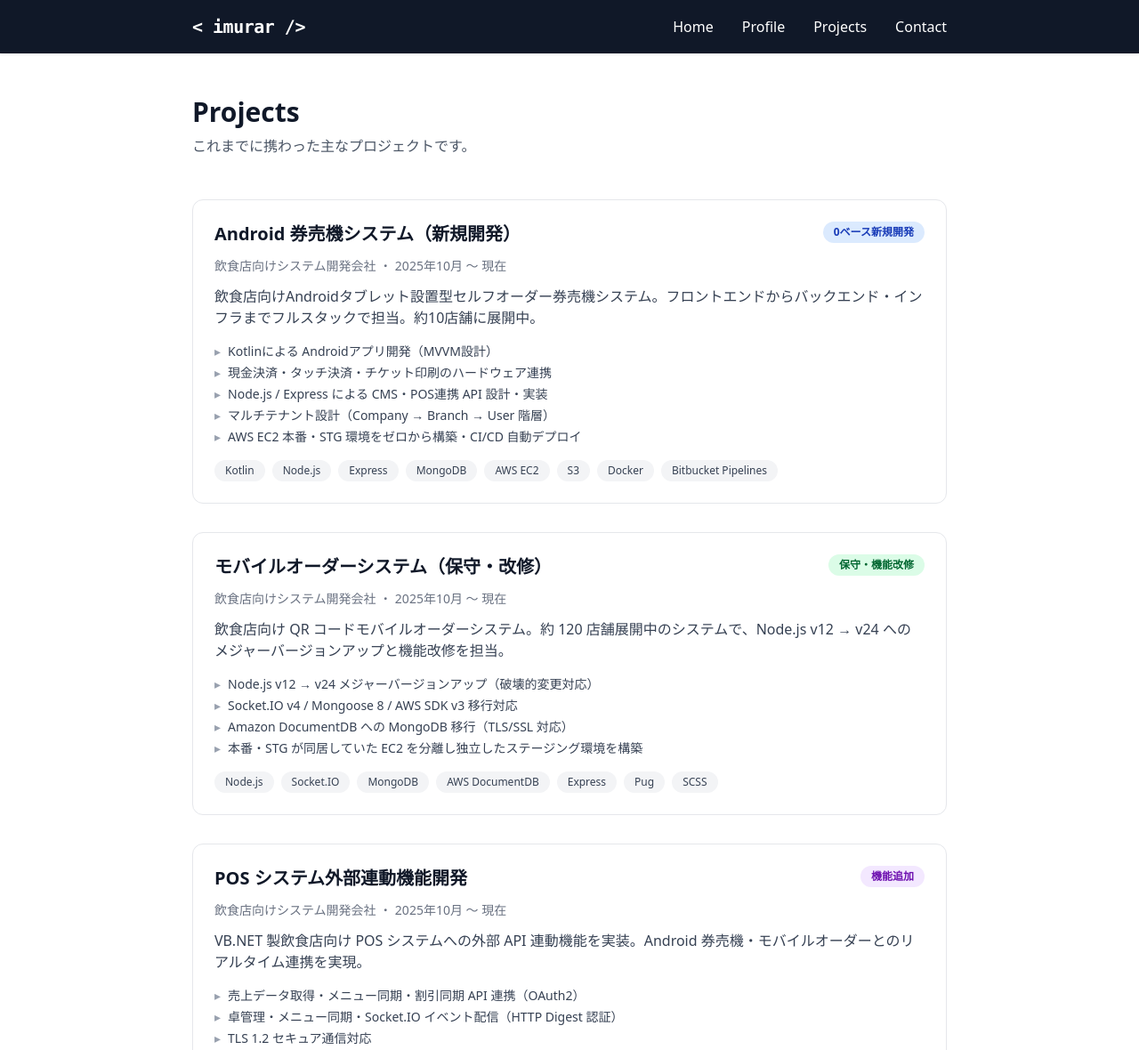
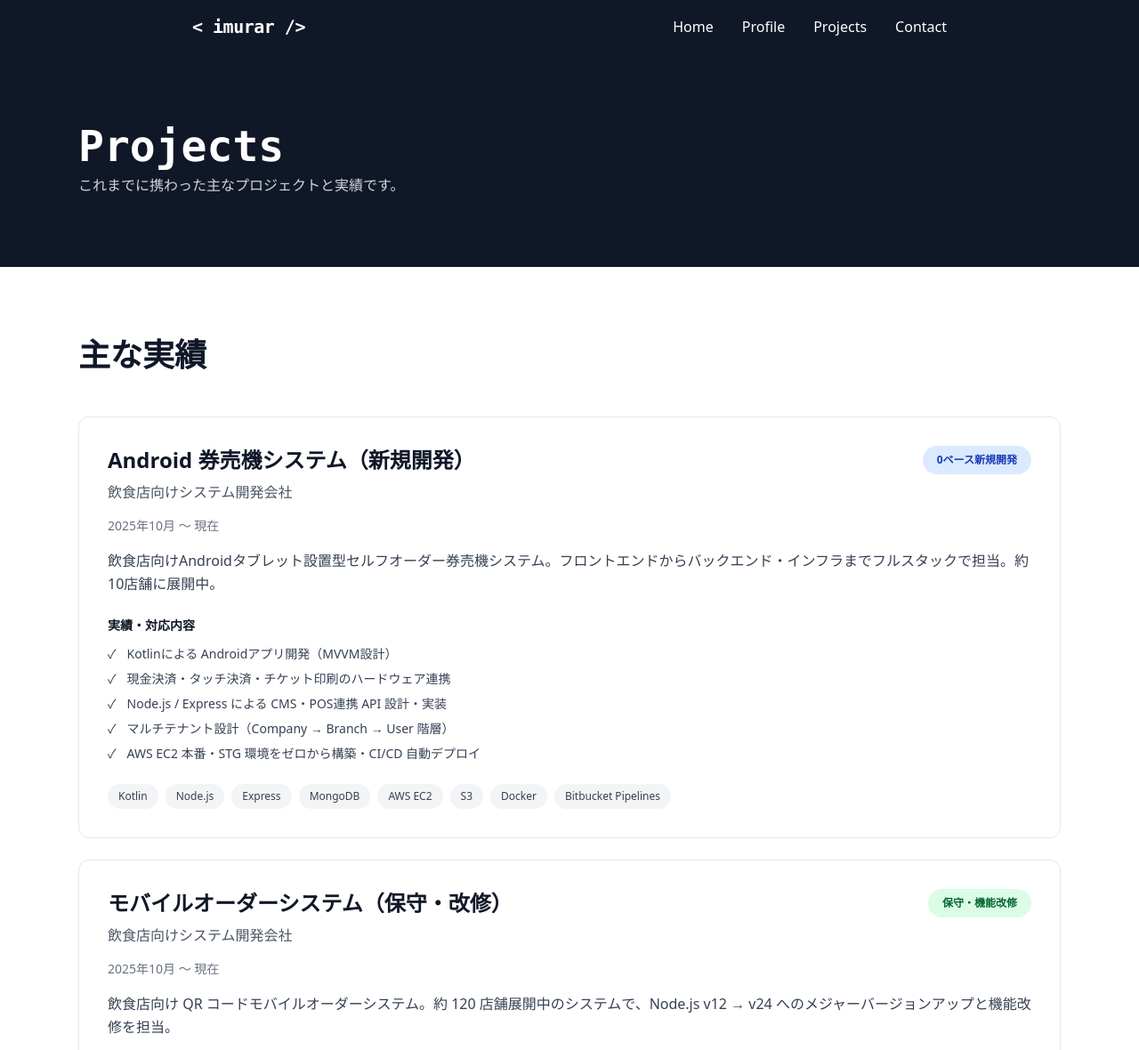
Before and after one commit to imurar/imurar-portfolio, an Astro site: page /projects in a window 1280 px wide. Shown: the top 1180 px of the page at 89% size. Built offline with nearby package versions, Linux system fonts and the light colour scheme; Astro itself is replaced by a stand-in of ours.

Commit message:
[refactor] Projects ページをホームページと同じ質感に統一

```diff
--- a/src/pages/projects.astro
+++ b/src/pages/projects.astro
@@ -58,32 +58,67 @@ const prevExperience = [
 ---
 
 <BaseLayout title="プロジェクト - imurar">
-  <div class="max-w-4xl mx-auto px-6 py-12 w-full">
-    <h1 class="text-3xl font-bold mb-2">Projects</h1>
-    <p class="text-gray-600 mb-12">これまでに携わった主なプロジェクトです。</p>
+  <!-- ヒーロー -->
+  <section class="bg-gray-900 text-white py-20">
+    <div class="max-w-6xl mx-auto px-6 w-full">
+      <h1 class="text-5xl font-mono font-bold mb-2">Projects</h1>
+      <p class="text-gray-300">これまでに携わった主なプロジェクトと実績です。</p>
+    </div>
+  </section>
 
   <!-- メインプロジェクト -->
-    <div class="space-y-8 mb-16">
+  <section class="py-20">
+    <div class="max-w-6xl mx-auto px-6 w-full">
+      <h2 class="text-4xl font-mono font-bold mb-12">主な実績</h2>
+      <div class="space-y-6">
         {projects.map((project) => (
-        <div class="border border-gray-200 rounded-xl p-6 hover:shadow-md transition">
-          <div class="flex flex-wrap items-start justify-between gap-2 mb-3">
-            <h2 class="text-xl font-bold">{project.title}</h2>
-            <span class={`text-xs font-semibold px-3 py-1 rounded-full ${project.typeColor}`}>
+          <div class="bg-white border border-gray-200 rounded-xl p-8 hover:shadow-lg transition">
+            <div class="flex flex-col md:flex-row md:items-start md:justify-between gap-4 mb-4">
+              <div>
+                <h2 class="text-2xl font-bold mb-2">{project.title}</h2>
+                <p class="text-gray-600">{project.company}</p>
+              </div>
+              <span class={`text-xs font-semibold px-4 py-2 rounded-full whitespace-nowrap ${project.typeColor}`}>
                 {project.type}
               </span>
             </div>
-          <p class="text-sm text-gray-500 mb-3">{project.company} ・ {project.period}</p>
-          <p class="text-gray-700 mb-4">{project.description}</p>
-          <ul class="mb-4 space-y-1">
+            <p class="text-sm text-gray-500 mb-4">{project.period}</p>
+            <p class="text-gray-700 mb-6 leading-relaxed">{project.description}</p>
+            <div class="mb-6">
+              <h3 class="text-sm font-semibold text-gray-900 mb-3">実績・対応内容</h3>
+              <ul class="space-y-2">
                 {project.achievements.map((item) => (
-              <li class="text-gray-700 text-sm flex gap-2">
-                <span class="text-gray-400 shrink-0">▸</span>
+                  <li class="text-gray-700 text-sm flex gap-3">
+                    <span class="text-warm-600 shrink-0">✓</span>
                     <span>{item}</span>
                   </li>
                 ))}
               </ul>
+            </div>
             <div class="flex flex-wrap gap-2">
               {project.tech.map((t) => (
+                <span class="bg-gray-100 text-gray-700 text-xs font-medium px-3 py-1.5 rounded-full">
+                  {t}
+                </span>
+              ))}
+            </div>
+          </div>
+        ))}
+      </div>
+    </div>
+  </section>
+
+  <!-- 過去経験 -->
+  <section class="bg-gray-100 py-20">
+    <div class="max-w-6xl mx-auto px-6 w-full">
+      <h2 class="text-4xl font-mono font-bold mb-12">その他の経験</h2>
+      <div class="grid grid-cols-1 md:grid-cols-2 gap-6">
+        {prevExperience.map((exp) => (
+          <div class="bg-white border border-gray-200 rounded-xl p-6 hover:shadow-md transition">
+            <h3 class="text-lg font-bold mb-2">{exp.title}</h3>
+            <p class="text-sm text-gray-600 mb-4">{exp.company} ・ {exp.period}</p>
+            <div class="flex flex-wrap gap-2">
+              {exp.tech.map((t) => (
                 <span class="bg-gray-100 text-gray-700 text-xs px-3 py-1 rounded-full">
                   {t}
                 </span>
@@ -92,25 +127,6 @@ const prevExperience = [
           </div>
         ))}
       </div>
-
-    <!-- 過去経験 -->
-    <div>
-      <h2 class="text-2xl font-bold mb-6 pb-2 border-b-2 border-gray-200">その他の経験</h2>
-      <div class="grid grid-cols-1 md:grid-cols-2 gap-4">
-        {prevExperience.map((exp) => (
-          <div class="border border-gray-200 rounded-lg p-4">
-            <h3 class="font-semibold mb-1">{exp.title}</h3>
-            <p class="text-sm text-gray-500 mb-3">{exp.company} ・ {exp.period}</p>
-            <div class="flex flex-wrap gap-1">
-              {exp.tech.map((t) => (
-                <span class="bg-gray-100 text-gray-600 text-xs px-2 py-0.5 rounded">
-                  {t}
-                </span>
-              ))}
     </div>
-          </div>
-        ))}
-      </div>
-    </div>
-  </div>
+  </section>
 </BaseLayout>
```
Also changed, not shown: 1 other file. Lines whose indentation alone changed are shown as unchanged.
